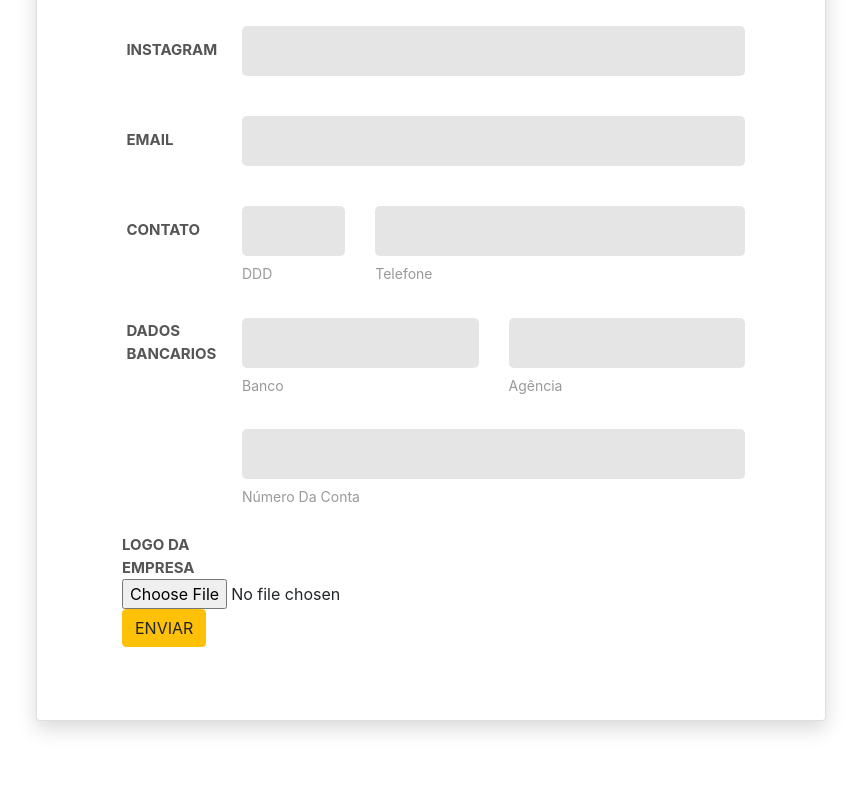
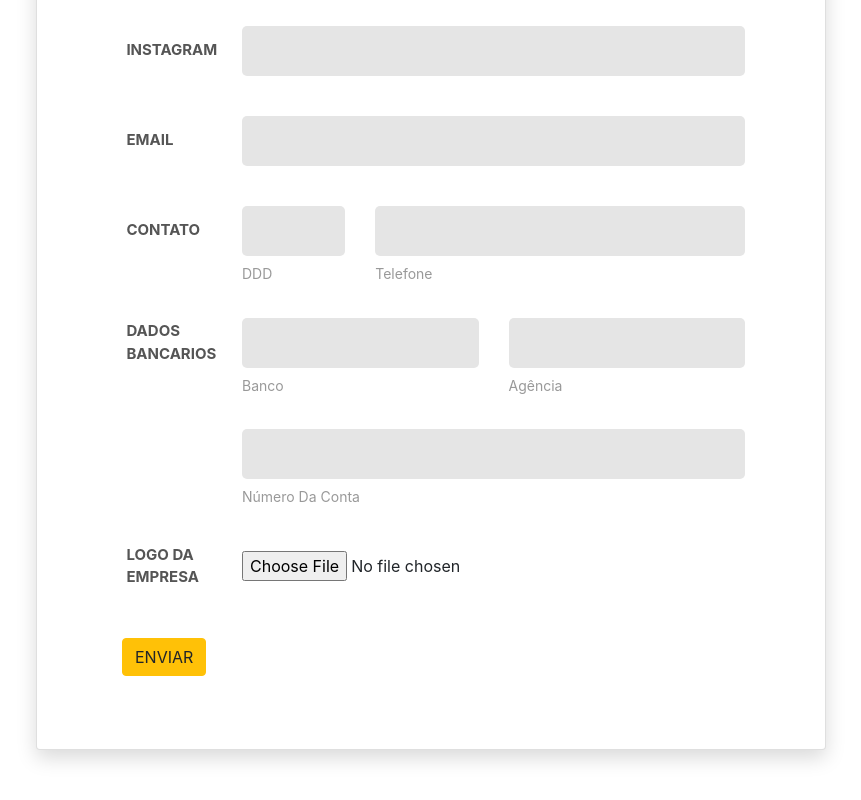
Before and after one commit to cpejr/appcorona, a React (Create React App) app in the folder frontend/: page /register in a window 1280 px wide. Shown: the part 1203-2003 px from the top of the page, without its empty margins (209-1070 px from the left). Before the commit the page ends 1974 px from the top, so only its background shows below. Built offline with nearby package versions, Linux system fonts and the light colour scheme.

Commit message:
Alinhando o input da foto

```diff
--- a/frontend/src/pages/List/index.js
+++ b/frontend/src/pages/List/index.js
@@ -78,14 +78,10 @@ export default function List(props) {
 
             newOngs = [...newOngs, ...ongsComplementResponse.data]
           }
-
-
           let newOngsData = { ...ongsData };
-
           newOngsData.pagesVector = pagesVector;
           newOngsData.ongs = newOngs;
           newOngsData.currentPageIndex = currentPageIndex;
-
           setOngsData(newOngsData)
         } else {
           let newOngsData = { ...ongsData };
@@ -138,32 +134,23 @@ export default function List(props) {
 
               const ongsResponse = await api.get(`/ongs?${queryParams}${pagesQuery}`);
 
-
               newOngs = [...ongsResponse.data]
 
               if (newOngs.length < ONGSPERPAGE && ongsData.pagesVector.length - 1 > currentPageIndex) {
                 currentPageIndex++
-
                 currentPage = ongsData.pagesVector[currentPageIndex];
-
                 let pagesQuery;
                 if (queryParams)
                   pagesQuery = `&page=${currentPage}`;
                 else
                   pagesQuery = `page=${currentPage}`;
-
                 const ongsComplementResponse = await api.get(`/ongs?${queryParams}${pagesQuery}`);
-
                 newOngs = [...newOngs, ...ongsComplementResponse.data]
               }
-
               const newOngsData = { ...ongsData }
-
               newOngsData.currentPageIndex = currentPageIndex;
-              newOngsData.ongs = [...newOngsData.ongs, ...newOngs]
-
+              newOngsData.ongs = [...newOngsData.ongs, ...newOngs];
               setOngsData(newOngsData);
-
             } catch (err) {
               console.warn(err);
             }
@@ -196,8 +183,7 @@ export default function List(props) {
   }
 
   function handleClickFilter() {
-      setActiveFilter(!activeFilter);
-      console.log(activeFilter);
+    setActiveFilter(!activeFilter);
   }
 
   return (
@@ -209,7 +195,7 @@ export default function List(props) {
             <h2 className="title d-flex align-items-center">Bem Conectado</h2>
             <Link className="btn1 btn--radius btn--blue m-2 mr-4 justify-content-end align-self-center" to="/register" type="submit">
               Cadastre sua ongs
-              </Link>
+            </Link>
           </div>
           <div className="searchBar d-flex flex-wrap">
             <button className="btn1 btn--radius btn--blue m-2 mr-4 justify-content-end align-self-center" onClick={handleClickFilter} type="submit">
--- a/frontend/src/pages/Register/index.js
+++ b/frontend/src/pages/Register/index.js
@@ -379,16 +379,19 @@ export default function Register({ className, fileName, onSubmit }) {
                 </div>
               </div>
 
-              <div className="file-name">LOGO DA EMPRESA </div>
-              <ImageUpload onChange={handleImage} fileName={'imageFile'} />
-
-              <div className="file-container">
-
-
-                <div className="btn-enviar-container">
-                  <button className="btn btn--radius-2 btn btn-warning" type="submit">Enviar</button>
+              <div className="form-row">
+                <div className="name">Logo da Empresa</div>
+                <div className="value">
+                  <div className="input-group">
+                  <ImageUpload onChange={handleImage} fileName={'imageFile'} />
+                  </div>
                 </div>
               </div>
+
+              <div className="btn-enviar-container">
+                  <button className="btn btn--radius-2 btn btn-warning" type="submit">Enviar</button>
+              </div>
+
             </form>
           </div>
         </div>
```
